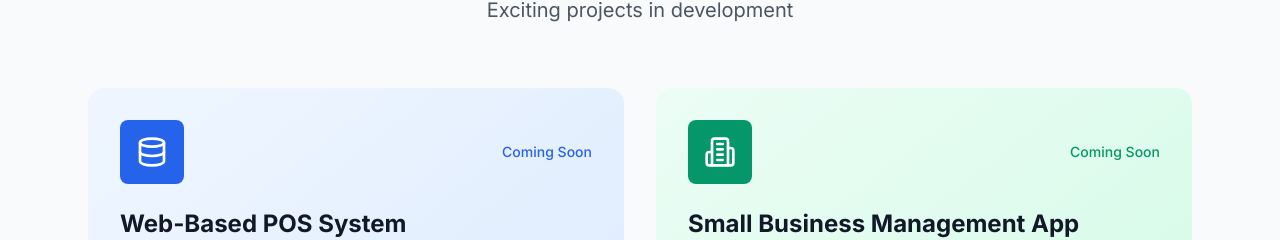
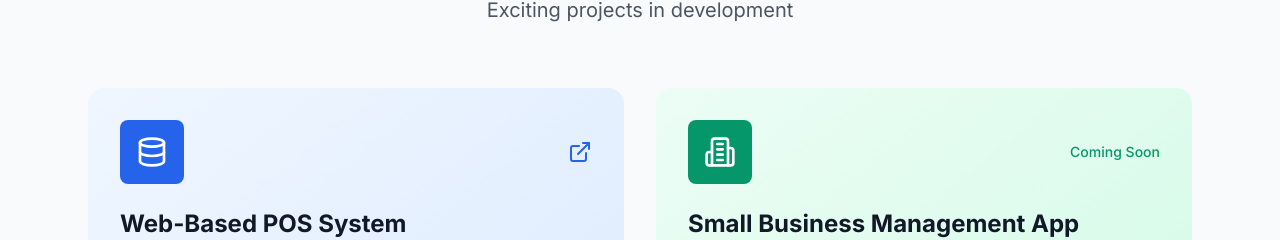
Before and after one commit to conseder/pro2, a React (Vite) app: page / in a window 1280 px wide. Shown: the part 4129-4369 px from the top of the page. Built offline with nearby package versions, Linux system fonts and the light colour scheme; no server answers.

Commit message:
Update projects

```diff
--- a/src/App.tsx
+++ b/src/App.tsx
@@ -332,7 +332,7 @@ function App() {
       description: 'Cloud-based Point of Sale system requiring no software installation or dedicated hardware. Features comprehensive inventory management, transaction processing, and advanced business analytics with interactive visualizations.',
       icon: Database,
       color: 'blue',
-      link: null,
+      link:'https://pos.alarabyat.com/',
       technologies: ['Web-Based', 'Cloud Storage', 'Real-time Analytics', 'Inventory Management']
     },
     {
```
